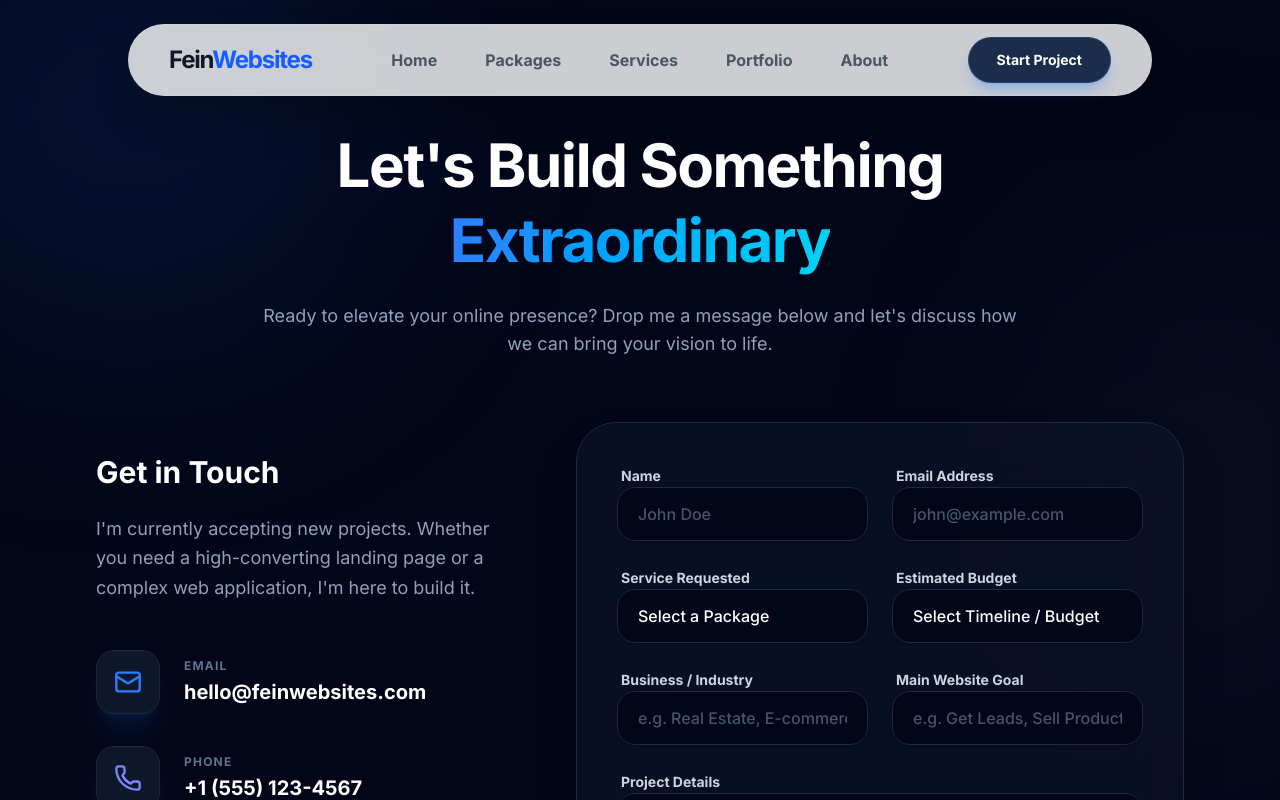
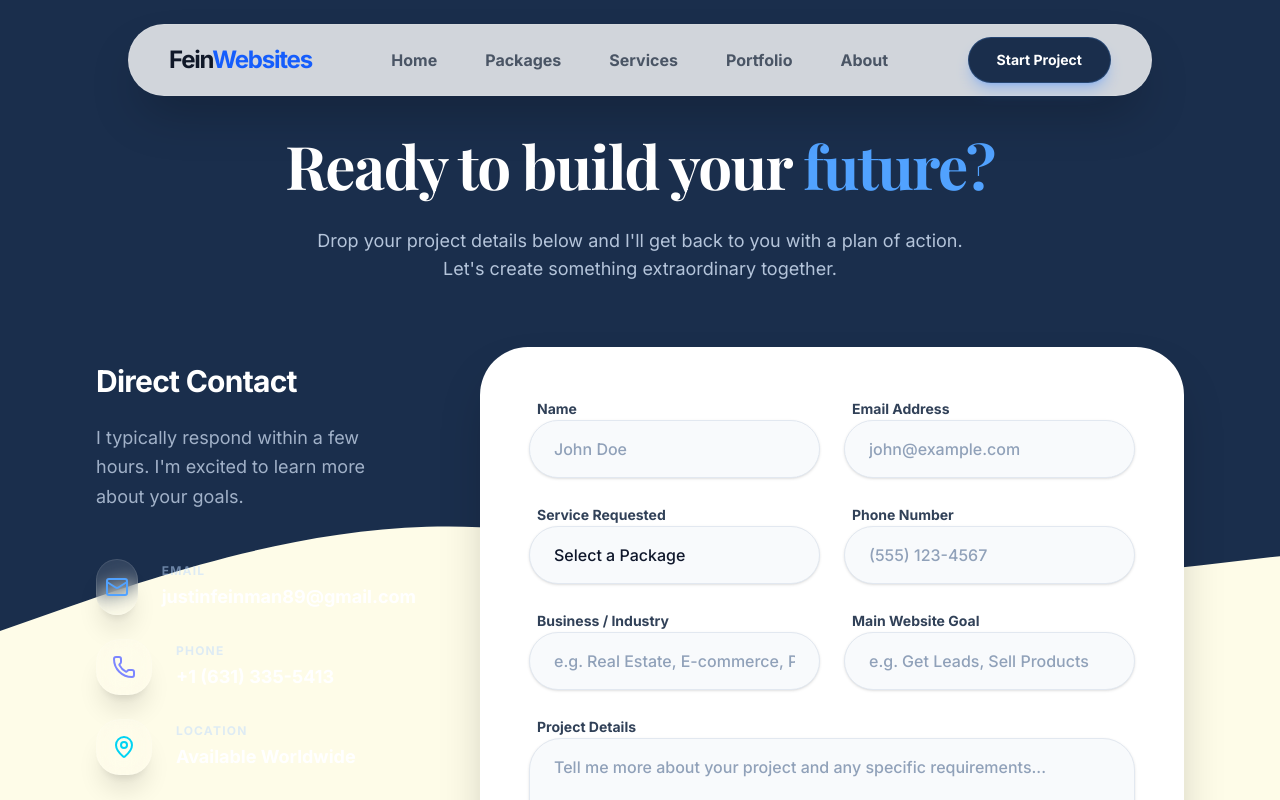
Before and after one commit to justinfei9/FeinWebsites, a React (Vite) app: page /#/contact in a window 1280 px wide. Shown: the top 800 px of the page. Built offline with nearby package versions, Linux system fonts and the light colour scheme.

Commit message:
pushing all code before i start coing again

```diff
--- a/components/Contact.tsx
+++ b/components/Contact.tsx
@@ -1,4 +1,4 @@
-import React, { useState } from 'react';
+import React, { useState, useEffect } from 'react';
 import { motion } from 'framer-motion';
 import { Send, Mail, Phone, MapPin, CheckCircle } from 'lucide-react';
 
@@ -6,14 +6,28 @@ const Contact: React.FC = () => {
     const [formState, setFormState] = useState({
         name: '',
         email: '',
+        phone: '',
         service: '',
         industry: '',
         goal: '',
-        budget: '',
         message: ''
     });
     const [isSubmitting, setIsSubmitting] = useState(false);
     const [isSubmitted, setIsSubmitted] = useState(false);
+    const [displayEmail, setDisplayEmail] = useState('');
+    const [displayPhone, setDisplayPhone] = useState('');
+
+    useEffect(() => {
+        // Simple client-side de-obfuscation so bots scanning static files won't find it easily
+        const ePt1 = "justinfeinman89";
+        const ePt2 = "gmail.com";
+        setDisplayEmail(`${ePt1}@${ePt2}`);
+
+        const pPt1 = "631";
+        const pPt2 = "335";
+        const pPt3 = "5413";
+        setDisplayPhone(`${pPt1}-${pPt2}-${pPt3}`);
+    }, []);
 
     const handleSubmit = (e: React.FormEvent) => {
         e.preventDefault();
@@ -23,7 +37,7 @@ const Contact: React.FC = () => {
             setIsSubmitting(false);
             setIsSubmitted(true);
             setFormState({
-                name: '', email: '', service: '', industry: '', goal: '', budget: '', message: ''
+                name: '', email: '', phone: '', service: '', industry: '', goal: '', message: ''
             });
             setTimeout(() => setIsSubmitted(false), 5000);
         }, 1500);
@@ -34,11 +48,19 @@ const Contact: React.FC = () => {
     };
 
     return (
-        <div className="min-h-screen bg-slate-950 pt-32 pb-20 px-6 sm:px-10 lg:px-24 flex flex-col items-center justify-center font-sans relative overflow-hidden text-slate-100">
-            {/* Background gradients */}
-            <div className="absolute top-0 left-0 w-full h-full overflow-hidden pointer-events-none z-0">
-                <div className="absolute -top-[10%] -left-[10%] w-[40%] h-[40%] rounded-full bg-blue-500/10 blur-[120px]" />
-                <div className="absolute top-[20%] -right-[10%] w-[30%] h-[50%] rounded-full bg-slate-700/10 blur-[100px]" />
+        <div className="min-h-screen bg-yellow-50 pt-32 pb-20 px-6 sm:px-10 lg:px-24 flex flex-col items-center justify-center font-sans relative overflow-hidden">
+            {/* Top Half Background - Curved Diagonal Split */}
+            <div className="absolute top-0 left-0 w-full h-[1200px] lg:h-[85vh] bg-primary z-0">
+                {/* This SVG creates a steep curved diagonal cut */}
+                <div className="absolute bottom-[-1px] left-0 w-full leading-[0]">
+                    <svg
+                        viewBox="0 0 1440 320"
+                        preserveAspectRatio="none"
+                        className="relative block w-[calc(100%+1.3px)] h-[150px] md:h-[250px] fill-yellow-50"
+                    >
+                        <path d="M0,256L80,224C160,192,320,128,480,122.7C640,117,800,171,960,186.7C1120,203,1280,181,1360,170.7L1440,160L1440,320L1360,320C1280,320,1120,320,960,320C800,320,640,320,480,320C320,320,160,320,80,320L0,320Z"></path>
+                    </svg>
+                </div>
             </div>
 
             <motion.div
@@ -47,11 +69,11 @@ const Contact: React.FC = () => {
                 transition={{ duration: 0.6 }}
                 className="z-10 text-center max-w-3xl mb-16"
             >
-                <h1 className="text-4xl md:text-6xl font-black text-white tracking-tight leading-tight mb-6">
-                    Let's Build Something <span className="text-transparent bg-clip-text bg-gradient-to-r from-blue-500 to-cyan-400">Extraordinary</span>
+                <h1 className="font-display text-4xl md:text-6xl font-black text-white tracking-tight leading-tight mb-6">
+                    Ready to build your <span className="text-blue-400">future?</span>
                 </h1>
-                <p className="text-lg text-slate-400">
-                    Ready to elevate your online presence? Drop me a message below and let's discuss how we can bring your vision to life.
+                <p className="text-lg text-blue-100/80 max-w-2xl mx-auto">
+                    Drop your project details below and I'll get back to you with a plan of action. Let's create something extraordinary together.
                 </p>
             </motion.div>
 
@@ -61,47 +83,47 @@ const Contact: React.FC = () => {
                     initial={{ opacity: 0, x: -30 }}
                     animate={{ opacity: 1, x: 0 }}
                     transition={{ duration: 0.6, delay: 0.2 }}
-                    className="lg:col-span-5 flex flex-col justify-start pt-8 space-y-12"
+                    className="lg:col-span-4 flex flex-col justify-start pt-4 space-y-12"
                 >
                     <div className="space-y-6">
-                        <h2 className="text-3xl font-bold text-white">Get in Touch</h2>
-                        <p className="text-slate-400 text-lg leading-relaxed">
-                            I'm currently accepting new projects. Whether you need a high-converting landing page or a complex web application, I'm here to build it.
+                        <h2 className="text-3xl font-bold text-white tracking-tight">Direct Contact</h2>
+                        <p className="text-blue-100/70 text-lg leading-relaxed">
+                            I typically respond within a few hours. I'm excited to learn more about your goals.
                         </p>
                     </div>
 
-                    <div className="space-y-8">
+                    <div className="space-y-6">
                         <motion.div whileHover={{ x: 10 }} className="flex items-center space-x-6 cursor-pointer group">
-                            <div className="w-16 h-16 rounded-2xl bg-slate-900 flex items-center justify-center text-blue-500 shadow-xl shadow-blue-500/10 border border-slate-800 group-hover:bg-blue-600 group-hover:text-white group-hover:border-blue-500 transition-all duration-300">
-                                <Mail className="w-7 h-7" />
+                            <div className="w-14 h-14 rounded-[1.5rem] bg-white/10 backdrop-blur-md flex items-center justify-center text-blue-400 shadow-xl border border-white/10 group-hover:bg-blue-600 group-hover:text-white group-hover:border-blue-500 transition-all duration-300">
+                                <Mail className="w-6 h-6" />
                             </div>
                             <div>
-                                <p className="text-xs font-bold text-slate-500 uppercase tracking-widest mb-1">Email</p>
-                                <a href="mailto:hello@feinwebsites.com" className="text-xl font-bold text-white hover:text-blue-400 transition-colors">
-                                    hello@feinwebsites.com
+                                <p className="text-xs font-bold text-blue-200/50 uppercase tracking-widest mb-1">Email</p>
+                                <a href={displayEmail ? `mailto:${displayEmail}` : '#'} className="text-lg font-bold text-white hover:text-blue-300 transition-colors">
+                                    {displayEmail || "Loading..."}
                                 </a>
                             </div>
                         </motion.div>
 
                         <motion.div whileHover={{ x: 10 }} className="flex items-center space-x-6 cursor-pointer group">
-                            <div className="w-16 h-16 rounded-2xl bg-slate-900 flex items-center justify-center text-indigo-400 shadow-xl shadow-indigo-500/10 border border-slate-800 group-hover:bg-indigo-600 group-hover:text-white group-hover:border-indigo-500 transition-all duration-300">
-                                <Phone className="w-7 h-7" />
+                            <div className="w-14 h-14 rounded-[1.5rem] bg-white/10 backdrop-blur-md flex items-center justify-center text-indigo-400 shadow-xl border border-white/10 group-hover:bg-indigo-600 group-hover:text-white group-hover:border-indigo-500 transition-all duration-300">
+                                <Phone className="w-6 h-6" />
                             </div>
                             <div>
-                                <p className="text-xs font-bold text-slate-500 uppercase tracking-widest mb-1">Phone</p>
-                                <a href="tel:+1234567890" className="text-xl font-bold text-white hover:text-indigo-400 transition-colors">
-                                    +1 (555) 123-4567
+                                <p className="text-xs font-bold text-blue-200/50 uppercase tracking-widest mb-1">Phone</p>
+                                <a href={displayPhone ? `tel:+1${displayPhone.replace(/-/g, '')}` : '#'} className="text-lg font-bold text-white hover:text-indigo-300 transition-colors">
+                                    {displayPhone ? `+1 (${displayPhone.split('-')[0]}) ${displayPhone.split('-').slice(1).join('-')}` : "Loading..."}
                                 </a>
                             </div>
                         </motion.div>
 
                         <motion.div whileHover={{ x: 10 }} className="flex items-center space-x-6 group">
-                            <div className="w-16 h-16 rounded-2xl bg-slate-900 flex items-center justify-center text-cyan-400 shadow-xl shadow-cyan-500/10 border border-slate-800 group-hover:bg-cyan-600 group-hover:text-white group-hover:border-cyan-500 transition-all duration-300">
-                                <MapPin className="w-7 h-7" />
+                            <div className="w-14 h-14 rounded-[1.5rem] bg-white/10 backdrop-blur-md flex items-center justify-center text-cyan-400 shadow-xl border border-white/10 group-hover:bg-cyan-600 group-hover:text-white group-hover:border-cyan-500 transition-all duration-300">
+                                <MapPin className="w-6 h-6" />
                             </div>
                             <div>
-                                <p className="text-xs font-bold text-slate-500 uppercase tracking-widest mb-1">Location</p>
-                                <p className="text-xl font-bold text-white">
+                                <p className="text-xs font-bold text-blue-200/50 uppercase tracking-widest mb-1">Location</p>
+                                <p className="text-lg font-bold text-white">
                                     Available Worldwide
                                 </p>
                             </div>
@@ -114,35 +136,35 @@ const Contact: React.FC = () => {
                     initial={{ opacity: 0, x: 30 }}
                     animate={{ opacity: 1, x: 0 }}
                     transition={{ duration: 0.6, delay: 0.4 }}
-                    className="lg:col-span-7"
+                    className="lg:col-span-8"
                 >
-                    <div className="bg-slate-900/60 backdrop-blur-3xl p-8 md:p-10 rounded-[2.5rem] shadow-2xl border border-slate-800 relative overflow-hidden">
+                    <div className="bg-white rounded-[3rem] p-8 md:p-12 shadow-2xl relative overflow-hidden border border-white/20">
                         {isSubmitted && (
                             <motion.div
                                 initial={{ opacity: 0, scale: 0.9 }}
                                 animate={{ opacity: 1, scale: 1 }}
-                                className="absolute inset-0 flex flex-col items-center justify-center bg-slate-900/95 backdrop-blur-xl rounded-[2.5rem] p-10 text-center z-20"
+                                className="absolute inset-0 flex flex-col items-center justify-center bg-white/95 backdrop-blur-xl rounded-[3rem] p-10 text-center z-20"
                             >
                                 <motion.div
                                     initial={{ scale: 0 }}
                                     animate={{ scale: 1 }}
                                     transition={{ type: "spring", stiffness: 200, delay: 0.1 }}
-                                    className="w-24 h-24 bg-green-900/30 rounded-full flex items-center justify-center mb-8 text-green-400 shadow-lg shadow-green-500/20 shadow-inner border border-green-500/30"
+                                    className="w-24 h-24 bg-blue-50 rounded-full flex items-center justify-center mb-8 text-blue-600 shadow-inner"
                                 >
                                     <CheckCircle className="w-12 h-12" />
                                 </motion.div>
-                                <h3 className="text-3xl font-black text-white mb-4">Message Sent!</h3>
-                                <p className="text-lg text-slate-400">
-                                    Thank you for reaching out. I'll get back to you within 24 hours.
+                                <h3 className="text-3xl font-black text-slate-900 mb-4">You're on the list!</h3>
+                                <p className="text-lg text-slate-600">
+                                    Thanks for reaching out. Keep an eye on your inbox, I'll be in touch soon.
                                 </p>
                             </motion.div>
                         )}
 
-                        <form onSubmit={handleSubmit} className="space-y-6 relative z-10">
+                        <form onSubmit={handleSubmit} className="space-y-6 relative z-10 w-full">
 
                             <div className="grid grid-cols-1 md:grid-cols-2 gap-6">
                                 <div className="space-y-2">
-                                    <label htmlFor="name" className="text-sm font-bold text-slate-300 ml-1">Name</label>
+                                    <label htmlFor="name" className="text-sm font-bold text-slate-700 ml-2">Name</label>
                                     <input
                                         type="text"
                                         id="name"
@@ -150,13 +172,13 @@ const Contact: React.FC = () => {
                                         value={formState.name}
                                         onChange={handleChange}
                                         required
-                                        className="w-full px-5 py-3.5 bg-slate-950 border border-slate-800 rounded-2xl focus:outline-none focus:ring-2 focus:ring-blue-500 focus:border-transparent transition-all shadow-sm text-white placeholder-slate-600 font-medium"
+                                        className="w-full px-6 py-4 bg-slate-50 border border-slate-200 rounded-[2rem] focus:outline-none focus:ring-4 focus:ring-blue-500/20 focus:border-blue-500 transition-all shadow-sm text-slate-900 placeholder-slate-400 font-medium"
                                         placeholder="John Doe"
                                     />
                                 </div>
 
                                 <div className="space-y-2">
-                                    <label htmlFor="email" className="text-sm font-bold text-slate-300 ml-1">Email Address</label>
+                                    <label htmlFor="email" className="text-sm font-bold text-slate-700 ml-2">Email Address</label>
                                     <input
                                         type="email"
                                         id="email"
@@ -164,7 +186,7 @@ const Contact: React.FC = () => {
                                         value={formState.email}
                                         onChange={handleChange}
                                         required
-                                        className="w-full px-5 py-3.5 bg-slate-950 border border-slate-800 rounded-2xl focus:outline-none focus:ring-2 focus:ring-blue-500 focus:border-transparent transition-all shadow-sm text-white placeholder-slate-600 font-medium"
+                                        className="w-full px-6 py-4 bg-slate-50 border border-slate-200 rounded-[2rem] focus:outline-none focus:ring-4 focus:ring-blue-500/20 focus:border-blue-500 transition-all shadow-sm text-slate-900 placeholder-slate-400 font-medium"
                                         placeholder="john@example.com"
                                     />
                                 </div>
@@ -172,16 +194,16 @@ const Contact: React.FC = () => {
 
                             <div className="grid grid-cols-1 md:grid-cols-2 gap-6">
                                 <div className="space-y-2">
-                                    <label htmlFor="service" className="text-sm font-bold text-slate-300 ml-1">Service Requested</label>
+                                    <label htmlFor="service" className="text-sm font-bold text-slate-700 ml-2">Service Requested</label>
                                     <select
                                         id="service"
                                         name="service"
                                         value={formState.service}
                                         onChange={handleChange}
                                         required
-                                        className="w-full px-5 py-3.5 bg-slate-950 border border-slate-800 rounded-2xl focus:outline-none focus:ring-2 focus:ring-blue-500 focus:border-transparent transition-all shadow-sm text-white placeholder-slate-600 font-medium appearance-none"
+                                        className="w-full px-6 py-4 bg-slate-50 border border-slate-200 rounded-[2rem] focus:outline-none focus:ring-4 focus:ring-blue-500/20 focus:border-blue-500 transition-all shadow-sm text-slate-900 font-medium appearance-none cursor-pointer"
                                     >
-                                        <option value="" disabled className="text-slate-500">Select a Package</option>
+                                        <option value="" disabled className="text-slate-400">Select a Package</option>
                                         <option value="The Single">The Single (1 Page)</option>
                                         <option value="Standard 5">Standard 5 (Up to 5 Pages)</option>
                                         <option value="The Partnership">The Partnership (Monthly)</option>
@@ -190,27 +212,22 @@ const Contact: React.FC = () => {
                                 </div>
 
                                 <div className="space-y-2">
-                                    <label htmlFor="budget" className="text-sm font-bold text-slate-300 ml-1">Estimated Budget</label>
-                                    <select
-                                        id="budget"
-                                        name="budget"
-                                        value={formState.budget}
+                                    <label htmlFor="phone" className="text-sm font-bold text-slate-700 ml-2">Phone Number</label>
+                                    <input
+                                        type="tel"
+                                        id="phone"
+                                        name="phone"
+                                        value={formState.phone}
                                         onChange={handleChange}
-                                        required
-                                        className="w-full px-5 py-3.5 bg-slate-950 border border-slate-800 rounded-2xl focus:outline-none focus:ring-2 focus:ring-blue-500 focus:border-transparent transition-all shadow-sm text-white placeholder-slate-600 font-medium appearance-none"
-                                    >
-                                        <option value="" disabled className="text-slate-500">Select Timeline / Budget</option>
-                                        <option value="Under $1,000">Under $1,000</option>
-                                        <option value="$1,000 - $2,500">$1,000 - $2,500</option>
-                                        <option value="$2,500+">$2,500+</option>
-                                        <option value="Monthly Subscription">Monthly Subscription</option>
-                                    </select>
+                                        className="w-full px-6 py-4 bg-slate-50 border border-slate-200 rounded-[2rem] focus:outline-none focus:ring-4 focus:ring-blue-500/20 focus:border-blue-500 transition-all shadow-sm text-slate-900 placeholder-slate-400 font-medium"
+                                        placeholder="(555) 123-4567"
+                                    />
                                 </div>
                             </div>
 
                             <div className="grid grid-cols-1 md:grid-cols-2 gap-6">
                                 <div className="space-y-2">
-                                    <label htmlFor="industry" className="text-sm font-bold text-slate-300 ml-1">Business / Industry</label>
+                                    <label htmlFor="industry" className="text-sm font-bold text-slate-700 ml-2">Business / Industry</label>
                                     <input
                                         type="text"
                                         id="industry"
@@ -218,13 +235,13 @@ const Contact: React.FC = () => {
                                         value={formState.industry}
                                         onChange={handleChange}
                                         required
-                                        className="w-full px-5 py-3.5 bg-slate-950 border border-slate-800 rounded-2xl focus:outline-none focus:ring-2 focus:ring-blue-500 focus:border-transparent transition-all shadow-sm text-white placeholder-slate-600 font-medium"
+                                        className="w-full px-6 py-4 bg-slate-50 border border-slate-200 rounded-[2rem] focus:outline-none focus:ring-4 focus:ring-blue-500/20 focus:border-blue-500 transition-all shadow-sm text-slate-900 placeholder-slate-400 font-medium"
                                         placeholder="e.g. Real Estate, E-commerce, Plumber"
                                     />
                                 </div>
 
                                 <div className="space-y-2">
-                                    <label htmlFor="goal" className="text-sm font-bold text-slate-300 ml-1">Main Website Goal</label>
+                                    <label htmlFor="goal" className="text-sm font-bold text-slate-700 ml-2">Main Website Goal</label>
                                     <input
                                         type="text"
                                         id="goal"
@@ -232,14 +249,14 @@ const Contact: React.FC = () => {
                                         value={formState.goal}
                                         onChange={handleChange}
                                         required
-                                        className="w-full px-5 py-3.5 bg-slate-950 border border-slate-800 rounded-2xl focus:outline-none focus:ring-2 focus:ring-blue-500 focus:border-transparent transition-all shadow-sm text-white placeholder-slate-600 font-medium"
+                                        className="w-full px-6 py-4 bg-slate-50 border border-slate-200 rounded-[2rem] focus:outline-none focus:ring-4 focus:ring-blue-500/20 focus:border-blue-500 transition-all shadow-sm text-slate-900 placeholder-slate-400 font-medium"
                                         placeholder="e.g. Get Leads, Sell Products"
                                     />
                                 </div>
                             </div>
 
                             <div className="space-y-2">
-                                <label htmlFor="message" className="text-sm font-bold text-slate-300 ml-1">Project Details</label>
+                                <label htmlFor="message" className="text-sm font-bold text-slate-700 ml-2">Project Details</label>
                                 <textarea
                                     id="message"
                                     name="message"
@@ -247,7 +264,7 @@ const Contact: React.FC = () => {
                                     onChange={handleChange}
                                     required
                                     rows={4}
-                                    className="w-full px-5 py-3.5 bg-slate-950 border border-slate-800 rounded-2xl focus:outline-none focus:ring-2 focus:ring-blue-500 focus:border-transparent transition-all shadow-sm text-white placeholder-slate-600 resize-none font-medium"
+                                    className="w-full px-6 py-4 bg-slate-50 border border-slate-200 rounded-[2rem] focus:outline-none focus:ring-4 focus:ring-blue-500/20 focus:border-blue-500 transition-all shadow-sm text-slate-900 placeholder-slate-400 resize-none font-medium"
                                     placeholder="Tell me more about your project and any specific requirements..."
                                 />
                             </div>
@@ -257,13 +274,13 @@ const Contact: React.FC = () => {
                                 whileTap={{ scale: 0.98 }}
                                 type="submit"
                                 disabled={isSubmitting}
-                                className="w-full bg-blue-600 hover:bg-blue-500 text-white font-bold text-lg py-4 rounded-2xl shadow-xl shadow-blue-500/20 flex items-center justify-center space-x-2 transition-all duration-300 disabled:opacity-70 disabled:cursor-not-allowed mt-4 border border-blue-500/50"
+                                className="w-full bg-blue-600 hover:bg-blue-700 text-white font-bold text-lg py-5 rounded-[2rem] shadow-xl shadow-blue-500/30 flex items-center justify-center space-x-2 transition-all duration-300 disabled:opacity-70 disabled:cursor-not-allowed mt-4 border border-blue-400/20"
                             >
                                 {isSubmitting ? (
                                     <div className="w-6 h-6 border-2 border-white/30 border-t-white rounded-full animate-spin" />
                                 ) : (
                                     <>
-                                        <span>Send Application</span>
+                                        <span>Submit Application</span>
                                         <Send className="w-5 h-5 ml-2" />
                                     </>
                                 )}
```
